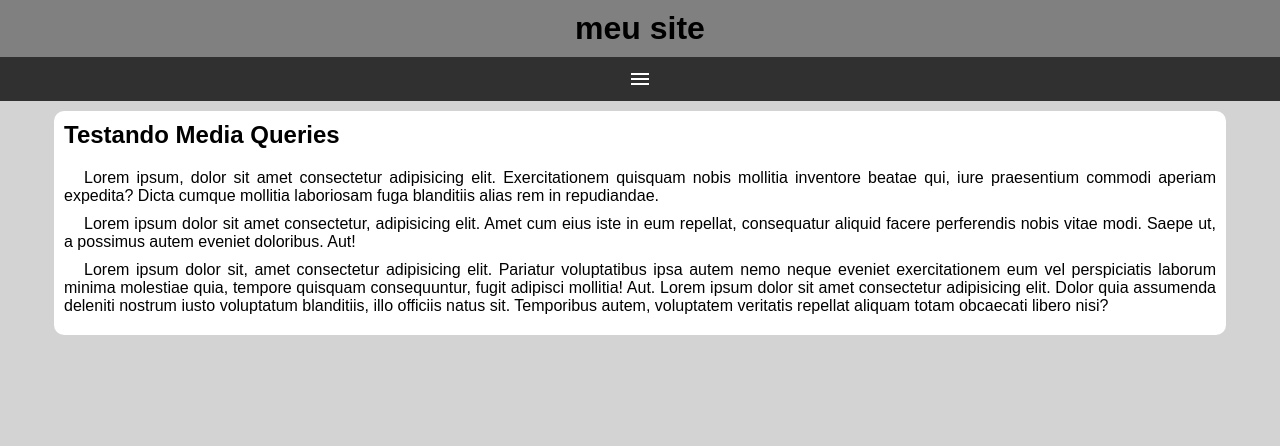
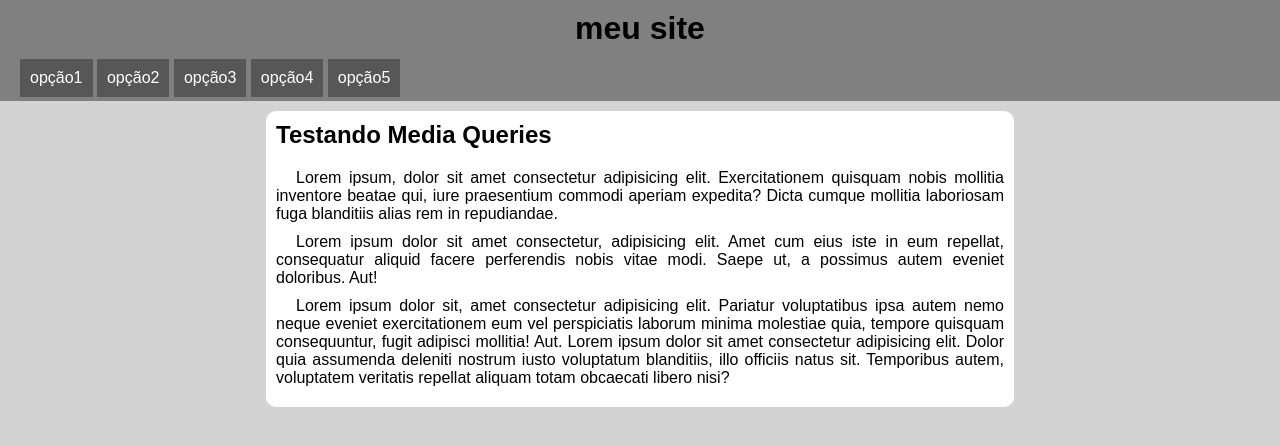
Before and after one commit to GabrielDevMP/html-css, a plain HTML site: page exercicios/ex026/mq005/index.html in a window 1280 px wide. Drawn offline with nearby package versions, Linux system fonts and the light colour scheme.

Commit message:
ex 026 05 hamburgue responsivo

```diff
--- /dev/null
+++ b/exercicios/ex026/mq005/estilos/media-query.css
@@ -0,0 +1,21 @@
+@charset "UTF-8";
+
+
+
+
+@media screen and ( min-width: 768px) {
+
+    #burg{
+        display: none;
+    }
+    menu {
+        display: block !important;
+    }
+    menu li {
+        display: inline-block;
+    }
+
+    main{
+        width: 728px;
+    }
+}
--- a/exercicios/ex026/mq005/index.html
+++ b/exercicios/ex026/mq005/index.html
@@ -6,12 +6,13 @@
             <title>media Query</title>
             <link rel="stylesheet" href="https://fonts.googleapis.com/css2?family=Material+Symbols+Outlined:opsz,wght,FILL,GRAD@20..48,100..700,0..1,-50..200&icon_names=menu" />
             <link rel="stylesheet" href="estilos/style.css">
+            <link rel="stylesheet" href="estilos/media-query.css">
          </head>
-         <body>
+         <body onresize="mudouTamanho()">
             <header>
                 <h1>meu site</h1>
                 <span id="burg" class="material-symbols-outlined" onclick="clickMenu ()">menu</span>
-                <menu id="itens">
+                <menu>
                     <ul>
                         <li><a href="#">opção1</a></li>
                         <li><a href="#">opção2</a></li>
@@ -38,6 +39,17 @@
             </main>
 
          <script>
+
+            /*function mudouTamanho (){
+                if(window.innerWidth >= 768){
+                    itens.style.display = 'block'
+                } else{
+                    itens.style.display = 'none'
+                }
+            }*/
+
+
+
             function clickMenu() {
 
               if (itens.style.display == 'block') {
```
